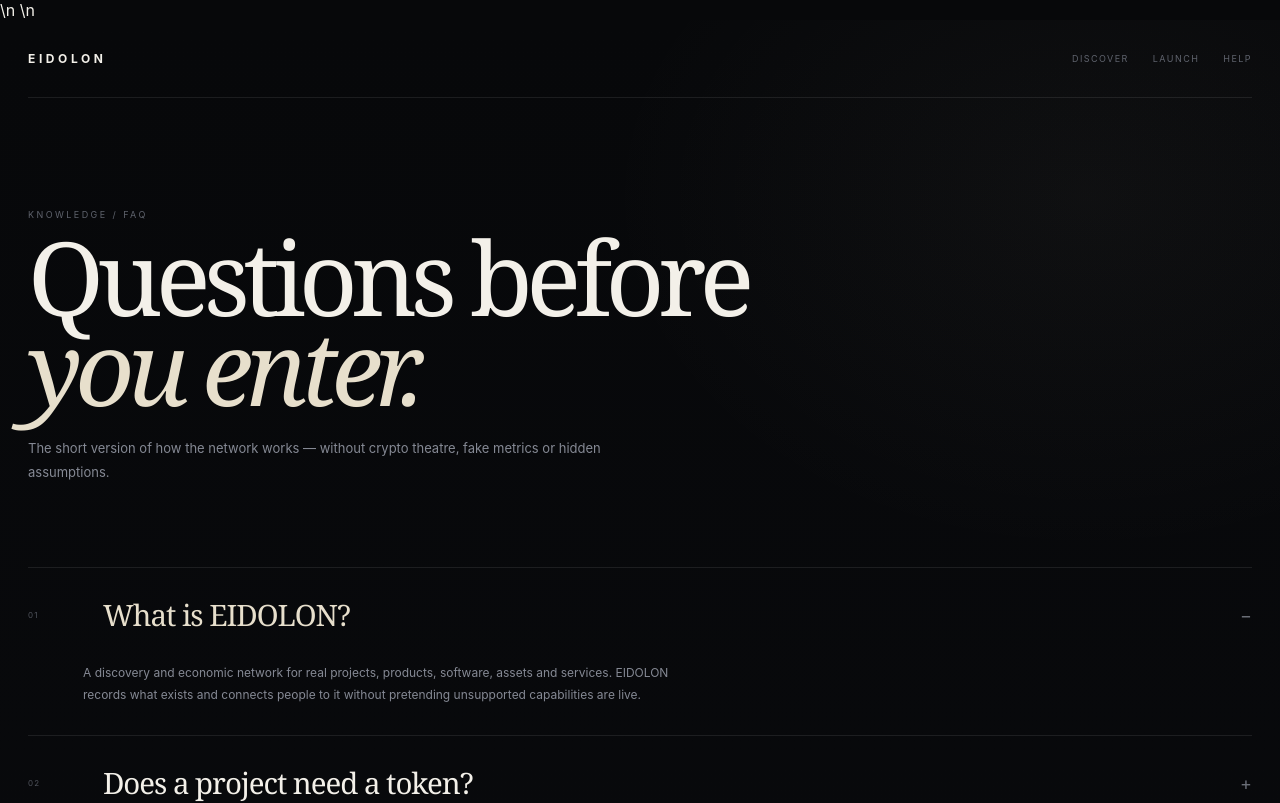
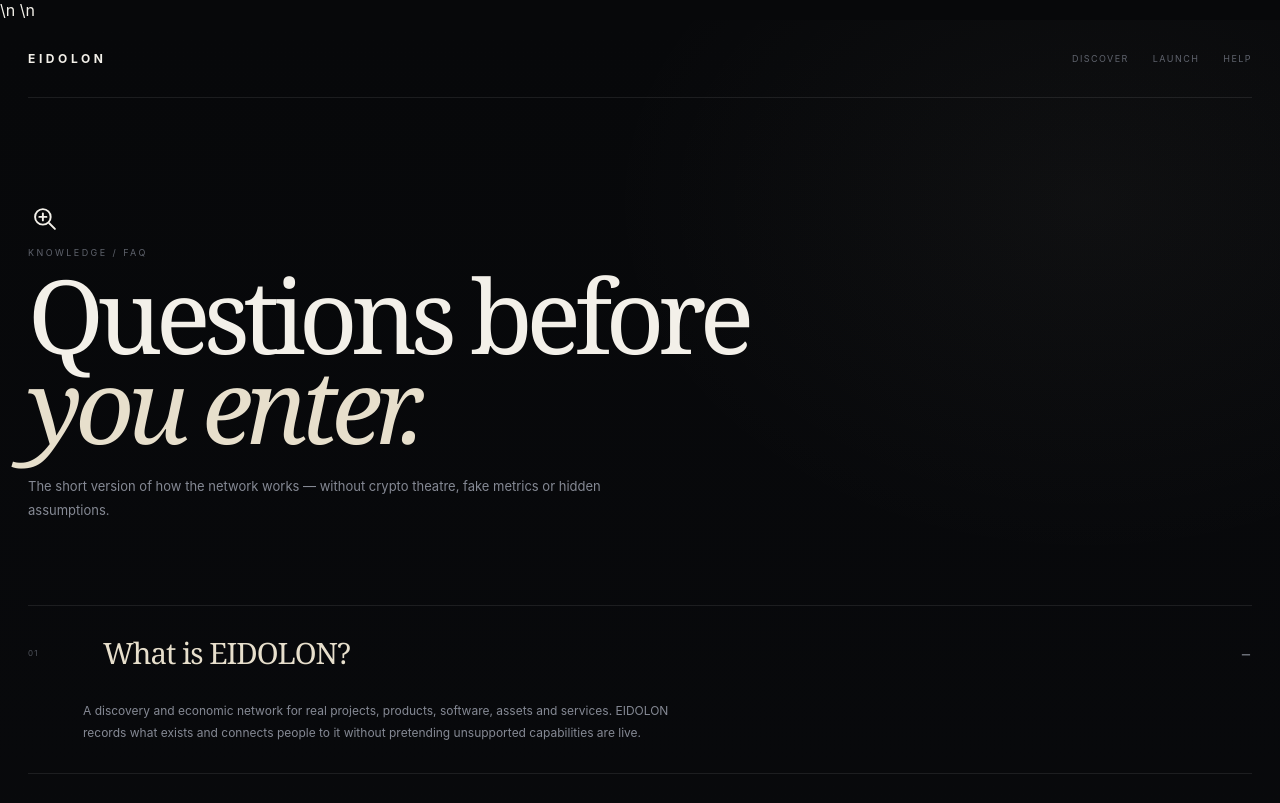
Before and after one commit to saalax4721x-coder/EIDOLON, a Next.js app: page /faq in a window 1280 px wide. Shown: the top 803 px of the page. Built offline with nearby package versions, Linux system fonts and the light colour scheme.

Commit message:
feat: deepen internal surface identities

```diff
--- a/app/faq/page.tsx
+++ b/app/faq/page.tsx
@@ -1,5 +1,6 @@
 "use client";
 import { useState } from "react";
+import { EidolonIcon } from "@/components/eidolon-icon";
 
 const faqs = [
   ["What is EIDOLON?","A discovery and economic network for real projects, products, software, assets and services. EIDOLON records what exists and connects people to it without pretending unsupported capabilities are live."],
@@ -13,5 +14,5 @@ const faqs = [
 ];
 export default function FAQ(){
  const [open,setOpen]=useState<number|null>(0);
- return <main className="info-page"><header className="surface-nav"><a href="/" className="wordmark">EIDOLON</a><nav className="surface-nav-links"><a href="/discover">Discover</a><a href="/launch">Launch</a><a href="/help">Help</a></nav></header><section className="info-hero"><span className="eyebrow">KNOWLEDGE / FAQ</span><h1>Questions before<br/><em>you enter.</em></h1><p>The short version of how the network works — without crypto theatre, fake metrics or hidden assumptions.</p></section><section className="faq-list">{faqs.map(([q,a],i)=><article className={open===i?"faq-item open":"faq-item"} key={q}><button type="button" aria-expanded={open===i} onClick={()=>setOpen(open===i?null:i)}><span>{String(i+1).padStart(2,"0")}</span><strong>{q}</strong><i>{open===i?"−":"+"}</i></button>{open===i&&<p>{a}</p>}</article>)}</section></main>;
+ return <main className="info-page"><header className="surface-nav"><a href="/" className="wordmark">EIDOLON</a><nav className="surface-nav-links"><a href="/discover">Discover</a><a href="/launch">Launch</a><a href="/help">Help</a></nav></header><section className="info-hero faq-hero"><div className="faq-hero-mark"><EidolonIcon name="discover" size={34} /></div><span className="eyebrow">KNOWLEDGE / FAQ</span><h1>Questions before<br/><em>you enter.</em></h1><p>The short version of how the network works — without crypto theatre, fake metrics or hidden assumptions.</p></section><section className="faq-list">{faqs.map(([q,a],i)=><article className={open===i?"faq-item open":"faq-item"} key={q}><button type="button" aria-expanded={open===i} onClick={()=>setOpen(open===i?null:i)}><span>{String(i+1).padStart(2,"0")}</span><strong>{q}</strong><i>{open===i?"−":"+"}</i></button>{open===i&&<p>{a}</p>}</article>)}</section></main>;
 }
```
